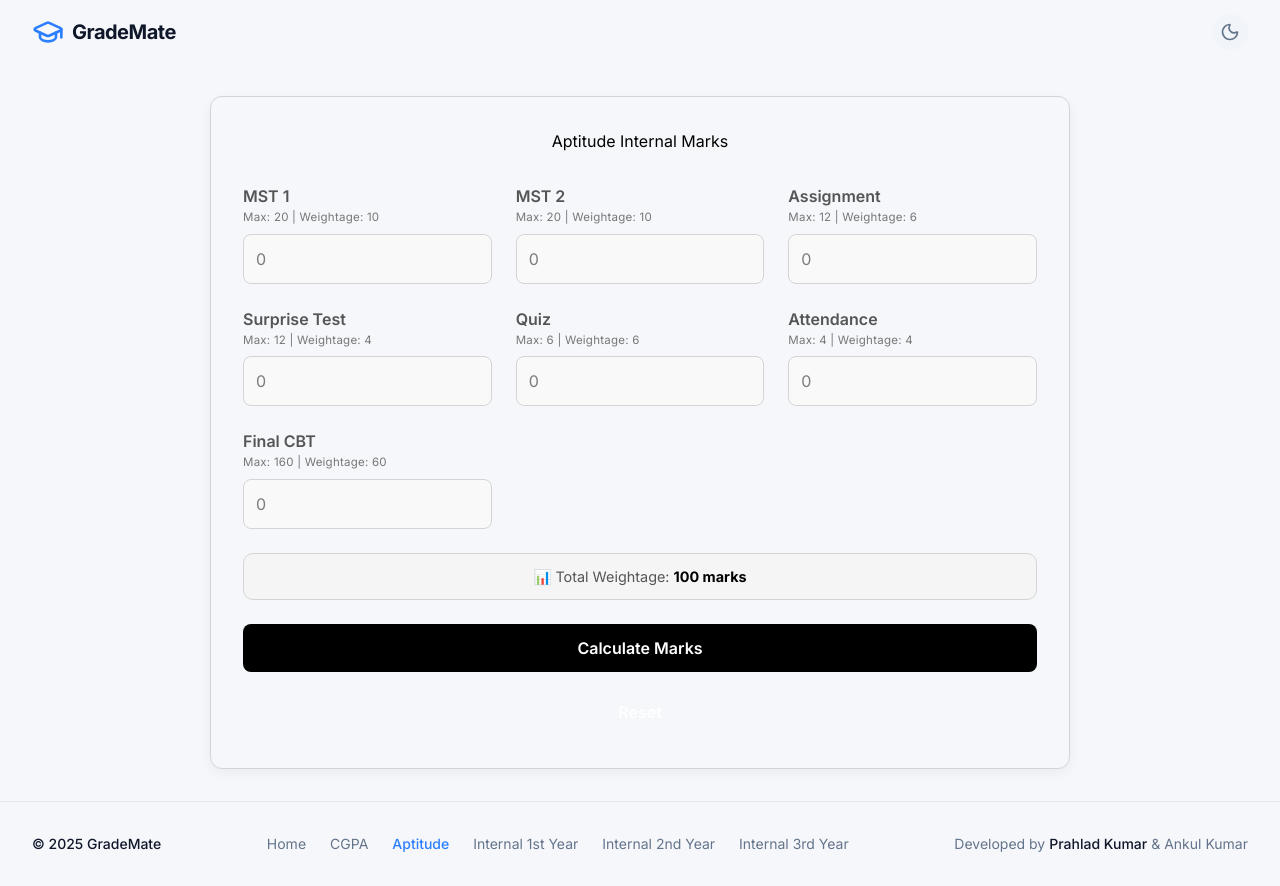
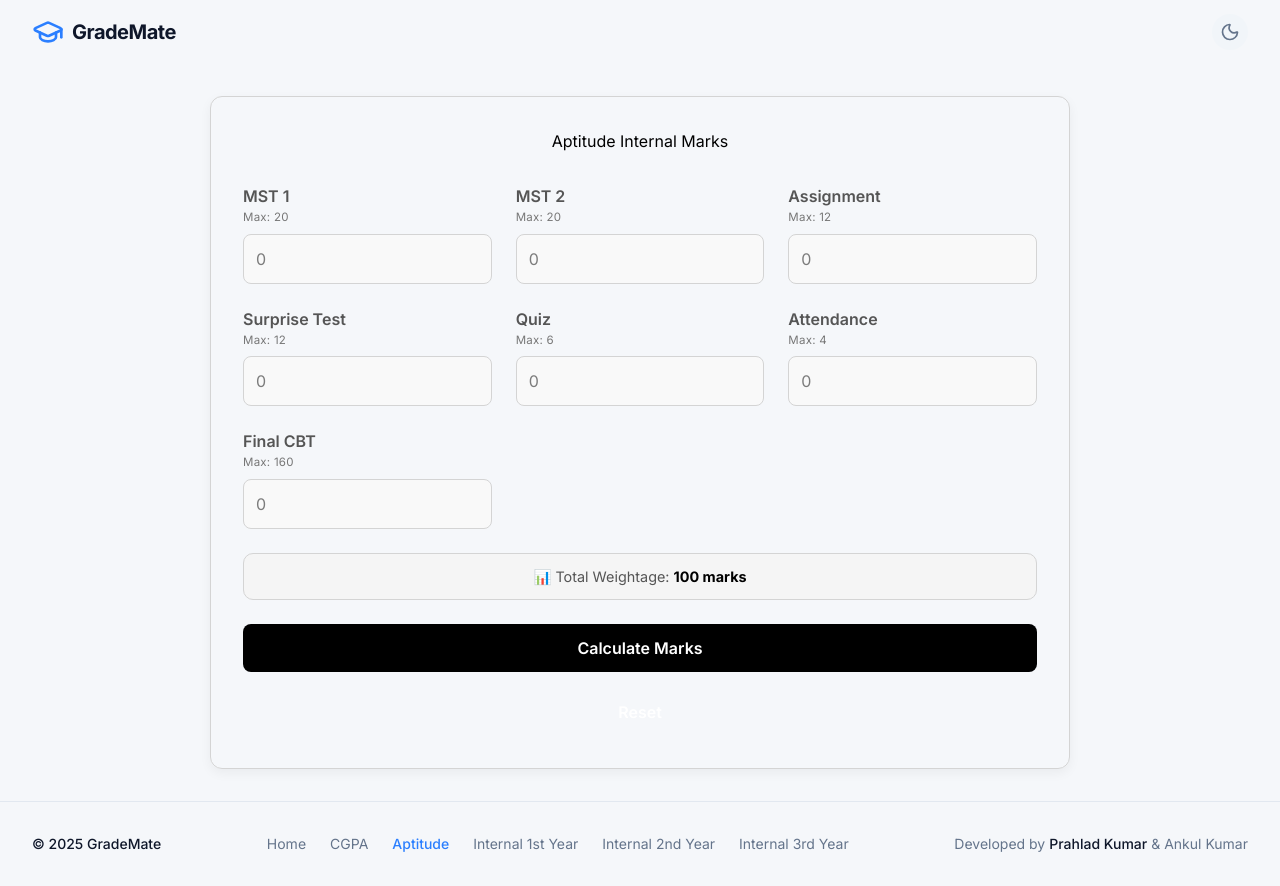
Before and after one commit to Prahlad85/GradeMate, a React (Vite) app: page /aptitude in a window 1280 px wide. Built offline with nearby package versions, Linux system fonts and the light colour scheme.

Commit message:
Refactor FormInput component and update weightage usage

```diff
--- a/src/pages/AptitudeCalculator.jsx
+++ b/src/pages/AptitudeCalculator.jsx
@@ -3,12 +3,12 @@ import React, { useState } from "react";
 import "./calculators.css";
 
 // Reusable Input Component
-const FormInput = ({ id, label, max, weightage, value, onChange }) => (
+const FormInput = ({ id, label, max, value, onChange }) => (
   <div className="form-group">
     <label htmlFor={id}>
       {label}
       <span className="apt-meta">
-        Max: {max} | Weightage: {weightage}
+        Max: {max}
       </span>
     </label>
 
@@ -45,7 +45,7 @@ const components = [
   { key: "quiz", label: "Quiz", max: 6, weightage: 6 },
   { key: "attendance", label: "Attendance", max: 4, weightage: 4 },
 
-  // NEW INPUT
+  // Final CBT
   { key: "finalcbt", label: "Final CBT", max: 160, weightage: 60 },
 ];
 
@@ -138,7 +138,6 @@ const AptitudeCalculator = () => {
               id={c.key}
               label={c.label}
               max={c.max}
-              weightage={c.weightage}
               value={marks[c.key]}
               onChange={handleChange}
             />
@@ -202,7 +201,7 @@ const AptitudeCalculator = () => {
           </p>
 
           {/* Breakdown Table */}
-          <div className="apt-breakdown">
+          <div>
             <table>
               <thead>
                 <tr>
```
